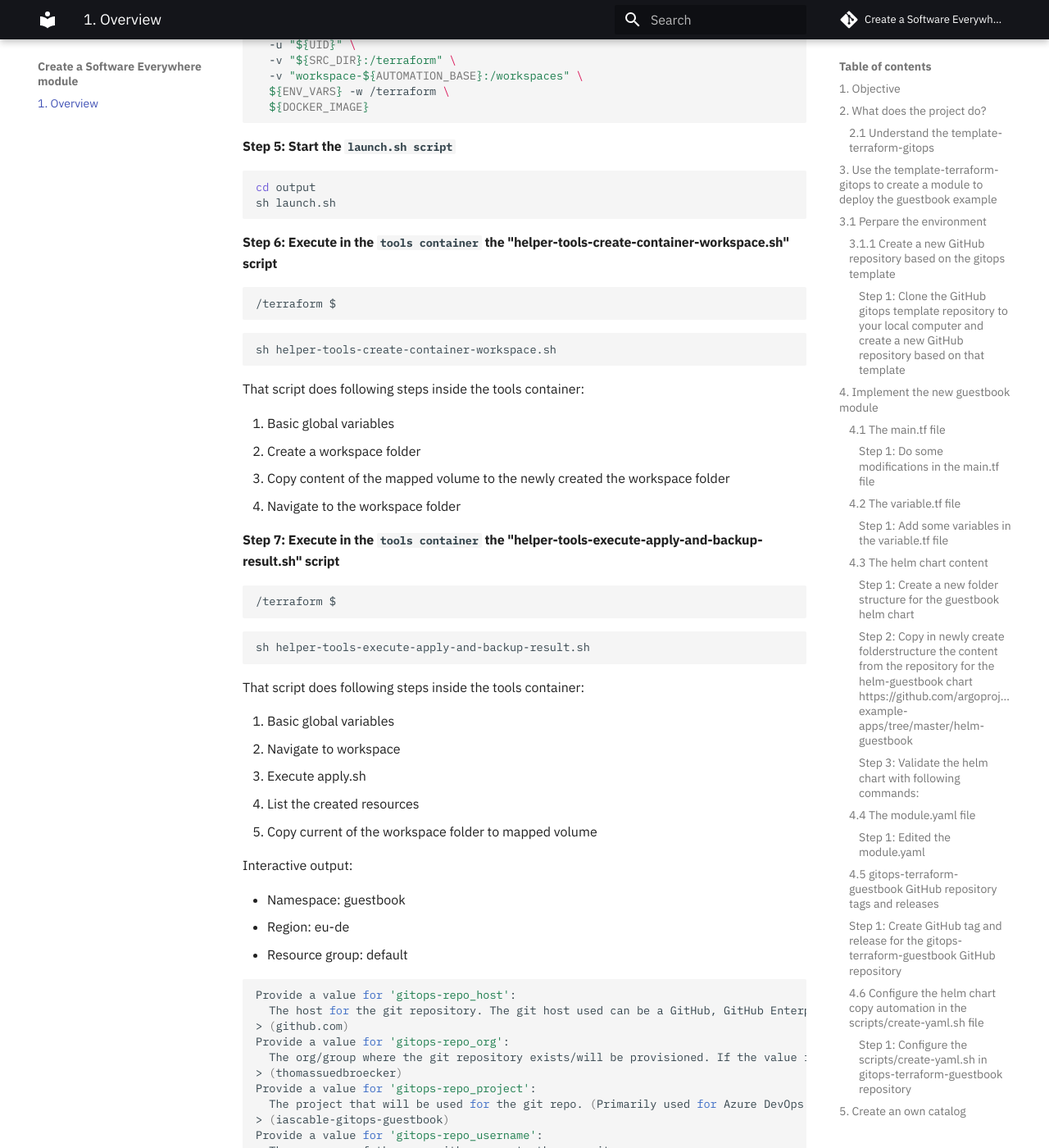
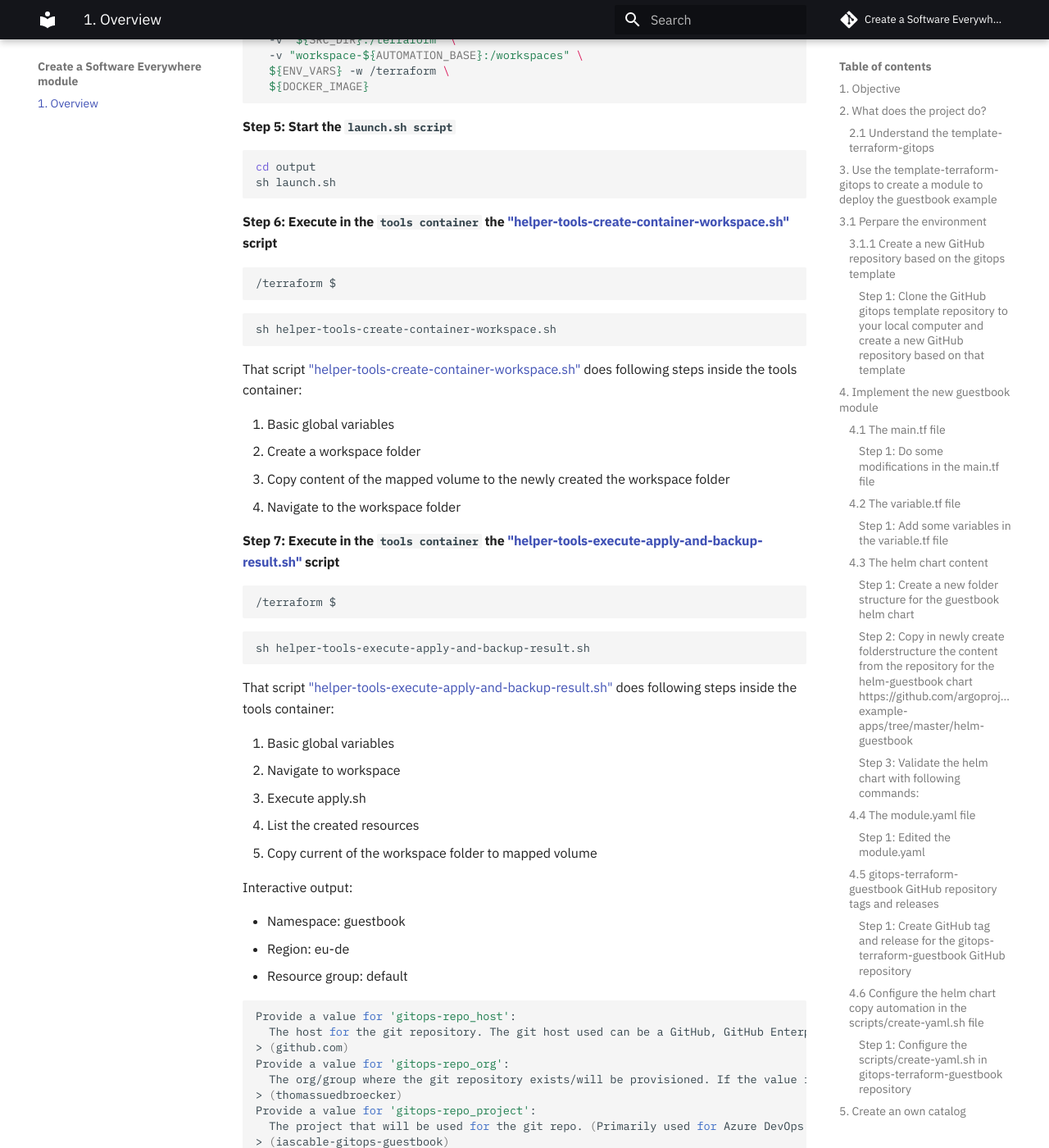
Before and after one commit to thomassuedbroecker/gitops-create-software-everywhere-module, an MkDocs documentation site: the page built from documentation/README.md, in a window 1280 px wide and 1400 px high, scrolled down 15002 px. Shown: the whole window at 82% size. Built offline with MkDocs 1.6.1 and Material for MkDocs 9.7.7, drawn with Linux system fonts in a browser that asks for light colours; comment, search, counter and statistics services are not loaded; some of the changed text lies outside the part shown.

Commit message:
update readme

````diff
--- a/documentation/README.md
+++ b/documentation/README.md
@@ -303,7 +303,7 @@ versions:
 
 ### 4.5 `gitops-terraform-guestbook` GitHub repository `tags` and `releases`
 
-### Step 1: Create GitHub tag and release for the `gitops-terraform-guestbook` GitHub repository
+#### Step 1: Create GitHub tag and release for the `gitops-terraform-guestbook` GitHub repository
 
 The module github repository releases should be updated when you are going to change the `gitops-terraform-guestbook` GitHub repository module. In case when you use specific version numbers in the `BOM` which consums the module. That is also relevant for the `catalog.yaml` we will define later.
 
@@ -657,13 +657,13 @@ CUSTOM_CATALOG=https://raw.githubusercontent.com/thomassuedbroecker/gitops-terra
 iascable build -i ibm-vpc-roks-argocd-guestbook.yaml -c $BASE_CATALOG -c $CUSTOM_CATALOG
 ```
 
-#### Step 3: Execute "helper-create-scaffolding.sh"
+#### Step 3: Execute ["helper-create-scaffolding.sh"](https://github.com/thomassuedbroecker/gitops-create-software-everywhere-module/blob/main/example/helper-create-scaffolding.sh)
 
 ```sh
 sh helper-create-scaffolding.sh
 ```
 
-That script does following steps:
+That script ["helper-create-scaffolding.sh"](https://github.com/thomassuedbroecker/gitops-create-software-everywhere-module/blob/main/example/helper-create-scaffolding.sh) does following steps:
 
 1. Basic global variables
 2. Create scaffolding (execute iascable)
@@ -690,7 +690,7 @@ cd output
 sh launch.sh
 ```
 
-#### Step 6: Execute in the `tools container` the "helper-tools-create-container-workspace.sh" script
+#### Step 6: Execute in the `tools container` the ["helper-tools-create-container-workspace.sh"](https://github.com/thomassuedbroecker/gitops-create-software-everywhere-module/blob/main/example/helper-tools-create-container-workspace.sh) script
 
 ```sh
 /terraform $
@@ -700,14 +700,14 @@ sh launch.sh
 sh helper-tools-create-container-workspace.sh
 ```
 
-That script does following steps inside the tools container:
+That script ["helper-tools-create-container-workspace.sh"](https://github.com/thomassuedbroecker/gitops-create-software-everywhere-module/blob/main/example/helper-tools-create-container-workspace.sh) does following steps inside the tools container:
 
 1. Basic global variables
 2. Create a workspace folder
 3. Copy content of the mapped volume to the newly created the workspace folder
 4. Navigate to the workspace folder
 
-#### Step 7: Execute in the `tools container` the "helper-tools-execute-apply-and-backup-result.sh" script
+#### Step 7: Execute in the `tools container` the ["helper-tools-execute-apply-and-backup-result.sh"](https://github.com/thomassuedbroecker/gitops-create-software-everywhere-module/blob/main/example/helper-tools-execute-apply-and-backup-result.sh) script
 
 ```sh
 /terraform $
@@ -717,7 +717,7 @@ That script does following steps inside the tools container:
 sh helper-tools-execute-apply-and-backup-result.sh
 ```
 
-That script does following steps inside the tools container:
+That script ["helper-tools-execute-apply-and-backup-result.sh"](https://github.com/thomassuedbroecker/gitops-create-software-everywhere-module/blob/main/example/helper-tools-execute-apply-and-backup-result.sh) does following steps inside the tools container:
 
 1. Basic global variables
 2. Navigate to workspace
````
